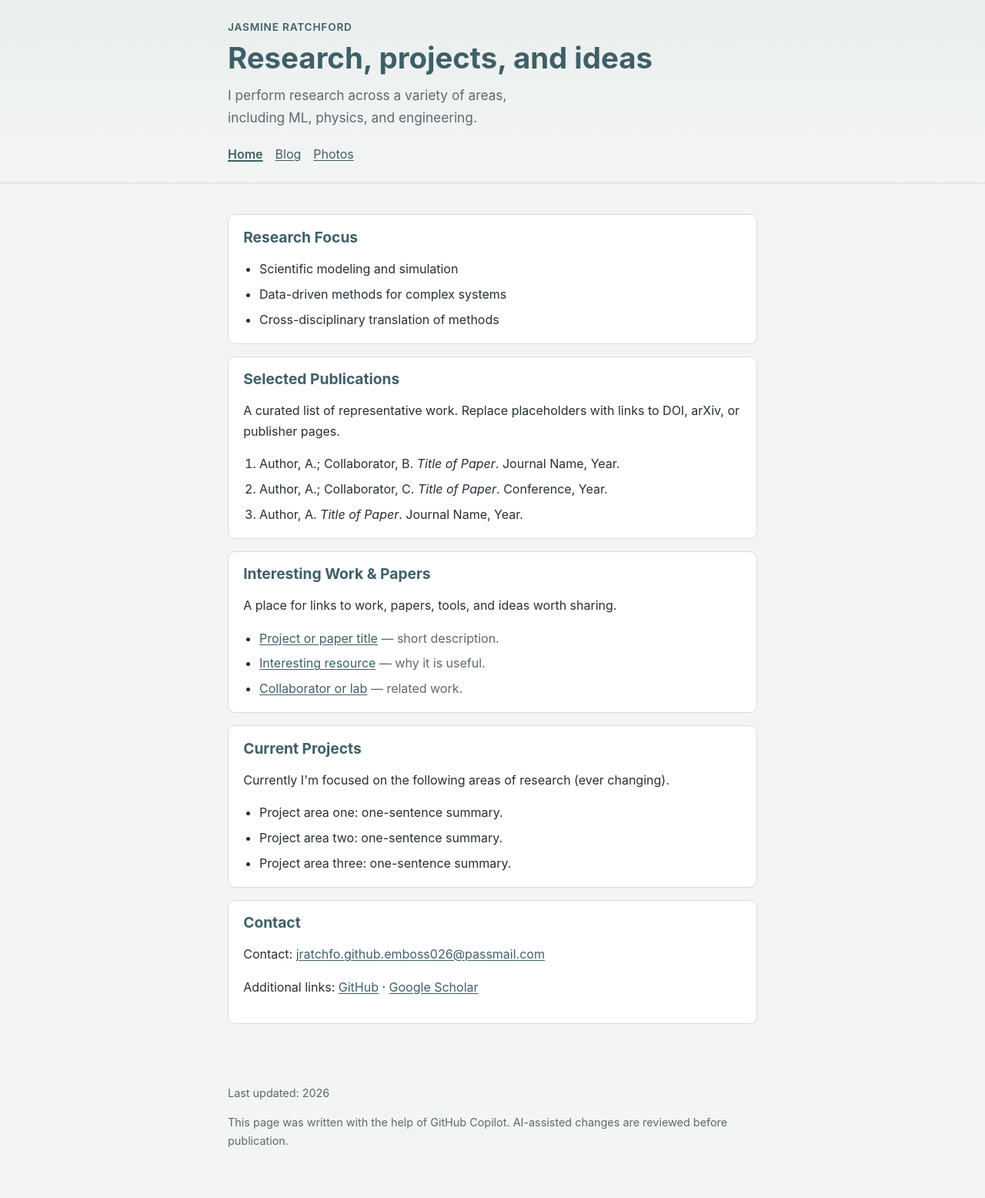
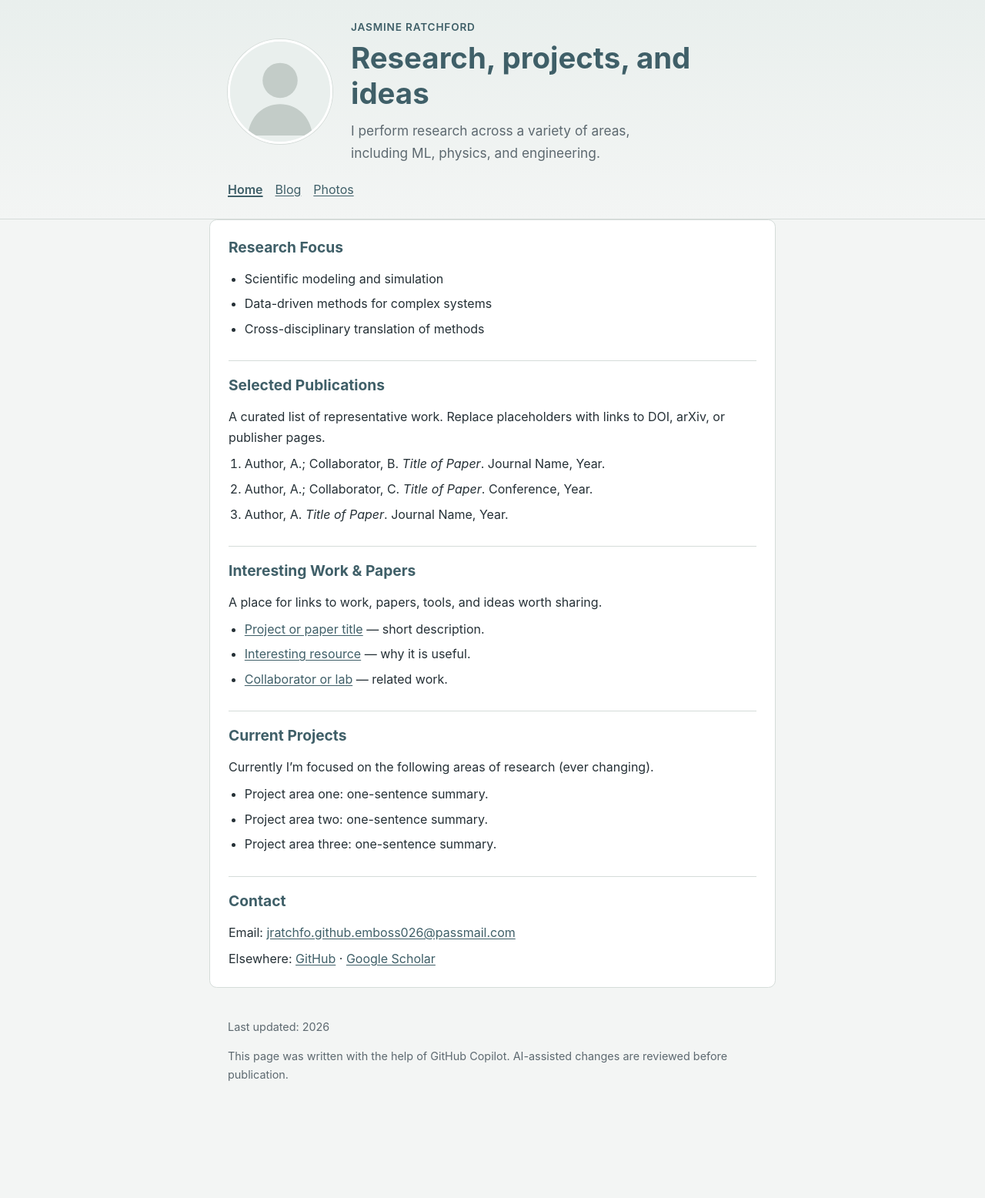
Before and after one commit to jratchfo/jratchfo.github.io, a Jekyll site: the page built from index.md, in a window 1280 px wide. Shown: the whole page at 77% size. Built offline with Jekyll 4.4.1, drawn with Linux system fonts in a browser that asks for light colours; after the commit the page ends 1470 px from its top, so only the background shows below that.

Commit message:
Convert pages to Markdown and add profile photo slot
Replace raw HTML in index and blog pages with Markdown, add an optional
header photo set via front matter, and fix the GitHub and Scholar links.

Co-Authored-By: Claude Opus 5.5 <noreply@anthropic.com>

```diff
--- a/_layouts/default.html
+++ b/_layouts/default.html
@@ -12,11 +12,18 @@
     <a class="skip-link" href="#main">Skip to content</a>
     <header class="site-header">
       <div class="container">
-        <p class="eyebrow">{{ site.title }}</p>
-        <h1>{{ page.heading | default: page.title | default: site.title }}</h1>
-        {% if page.description %}
-          <p class="lead">{{ page.description }}</p>
-        {% endif %}
+        <div class="intro">
+          {% if page.photo %}
+            <img class="profile-photo" src="{{ page.photo | relative_url }}" alt="{{ page.photo_alt | default: site.title }}" width="160" height="160">
+          {% endif %}
+          <div>
+            <p class="eyebrow">{{ site.title }}</p>
+            <h1>{{ page.heading | default: page.title | default: site.title }}</h1>
+            {% if page.description %}
+              <p class="lead">{{ page.description }}</p>
+            {% endif %}
+          </div>
+        </div>
         <nav class="site-nav" aria-label="Primary navigation">
           <a href="{{ '/' | relative_url }}"{% if page.url == '/' %} aria-current="page"{% endif %}>Home</a>
           <a href="{{ '/blog/' | relative_url }}"{% if page.url == '/blog/' %} aria-current="page"{% endif %}>Blog</a>
--- a/assets/css/style.scss
+++ b/assets/css/style.scss
@@ -100,12 +100,48 @@ h2 {
   text-decoration-thickness: 0.15em;
 }
 
-main section {
+.intro {
+  align-items: center;
+  display: flex;
+  flex-wrap: wrap;
+  gap: 1.5rem;
+}
+
+.intro > div {
+  flex: 1 1 18rem;
+}
+
+.profile-photo {
+  border: 3px solid var(--surface);
+  border-radius: 50%;
+  box-shadow: 0 0 0 1px var(--border);
+  height: 8.5rem;
+  object-fit: cover;
+  width: 8.5rem;
+}
+
+main {
   background: var(--surface);
   border: 1px solid var(--border);
   border-radius: 0.6rem;
-  margin: 1rem 0;
-  padding: 1.1rem 1.2rem;
+  margin-top: 1.5rem;
+  margin-bottom: 1.5rem;
+}
+
+main h2 {
+  border-top: 1px solid var(--border);
+  margin-top: 1.75rem;
+  padding-top: 1.25rem;
+}
+
+main h2:first-child {
+  border-top: 0;
+  margin-top: 0;
+  padding-top: 0;
+}
+
+main p {
+  margin: 0.5rem 0 0;
 }
 
 ul,
--- a/index.md
+++ b/index.md
@@ -3,49 +3,42 @@ layout: default
 title: Home
 heading: Research, projects, and ideas
 description: I perform research across a variety of areas, including ML, physics, and engineering.
+photo: /assets/images/profile.svg
+photo_alt: Photo of Jasmine Ratchford
 ---
 
-<section aria-labelledby="focus-heading">
-  <h2 id="focus-heading">Research Focus</h2>
-  <ul>
-    <li>Scientific modeling and simulation</li>
-    <li>Data-driven methods for complex systems</li>
-    <li>Cross-disciplinary translation of methods</li>
-  </ul>
-</section>
+## Research Focus
 
-<section aria-labelledby="publications-heading">
-  <h2 id="publications-heading">Selected Publications</h2>
-  <p>A curated list of representative work. Replace placeholders with links to DOI, arXiv, or publisher pages.</p>
-  <ol>
-    <li>Author, A.; Collaborator, B. <em>Title of Paper</em>. Journal Name, Year.</li>
-    <li>Author, A.; Collaborator, C. <em>Title of Paper</em>. Conference, Year.</li>
-    <li>Author, A. <em>Title of Paper</em>. Journal Name, Year.</li>
-  </ol>
-</section>
+- Scientific modeling and simulation
+- Data-driven methods for complex systems
+- Cross-disciplinary translation of methods
 
-<section aria-labelledby="links-heading">
-  <h2 id="links-heading">Interesting Work &amp; Papers</h2>
-  <p>A place for links to work, papers, tools, and ideas worth sharing.</p>
-  <ul class="link-list">
-    <li><a href="#">Project or paper title</a> <span>— short description.</span></li>
-    <li><a href="#">Interesting resource</a> <span>— why it is useful.</span></li>
-    <li><a href="#">Collaborator or lab</a> <span>— related work.</span></li>
-  </ul>
-</section>
+## Selected Publications
 
-<section aria-labelledby="projects-heading">
-  <h2 id="projects-heading">Current Projects</h2>
-  <p>Currently I'm focused on the following areas of research (ever changing).</p>
-  <ul>
-    <li>Project area one: one-sentence summary.</li>
-    <li>Project area two: one-sentence summary.</li>
-    <li>Project area three: one-sentence summary.</li>
-  </ul>
-</section>
+A curated list of representative work. Replace placeholders with links to DOI, arXiv, or publisher pages.
 
-<section aria-labelledby="contact-heading">
-  <h2 id="contact-heading">Contact</h2>
-  <p>Contact: <a href="mailto:jratchfo.github.emboss026@passmail.com">jratchfo.github.emboss026@passmail.com</a></p>
-  <p>Additional links: <a href="https://github.com/">GitHub</a> · <a href="[https://scholar.google.com/](https://scholar.google.com/citations?user=vZOBSvAAAAAJ)">Google Scholar</a></p>
-</section>
+1. Author, A.; Collaborator, B. *Title of Paper*. Journal Name, Year.
+2. Author, A.; Collaborator, C. *Title of Paper*. Conference, Year.
+3. Author, A. *Title of Paper*. Journal Name, Year.
+
+## Interesting Work & Papers
+
+A place for links to work, papers, tools, and ideas worth sharing.
+
+- [Project or paper title](#) — short description.
+- [Interesting resource](#) — why it is useful.
+- [Collaborator or lab](#) — related work.
+
+## Current Projects
+
+Currently I'm focused on the following areas of research (ever changing).
+
+- Project area one: one-sentence summary.
+- Project area two: one-sentence summary.
+- Project area three: one-sentence summary.
+
+## Contact
+
+Email: [jratchfo.github.emboss026@passmail.com](mailto:jratchfo.github.emboss026@passmail.com)
+
+Elsewhere: [GitHub](https://github.com/jratchfo) · [Google Scholar](https://scholar.google.com/citations?user=vZOBSvAAAAAJ)
```
Also changed, not shown: blog.md (+9 -15 lines), photos.md (+19 -18 lines), assets/images/profile.svg (added).
